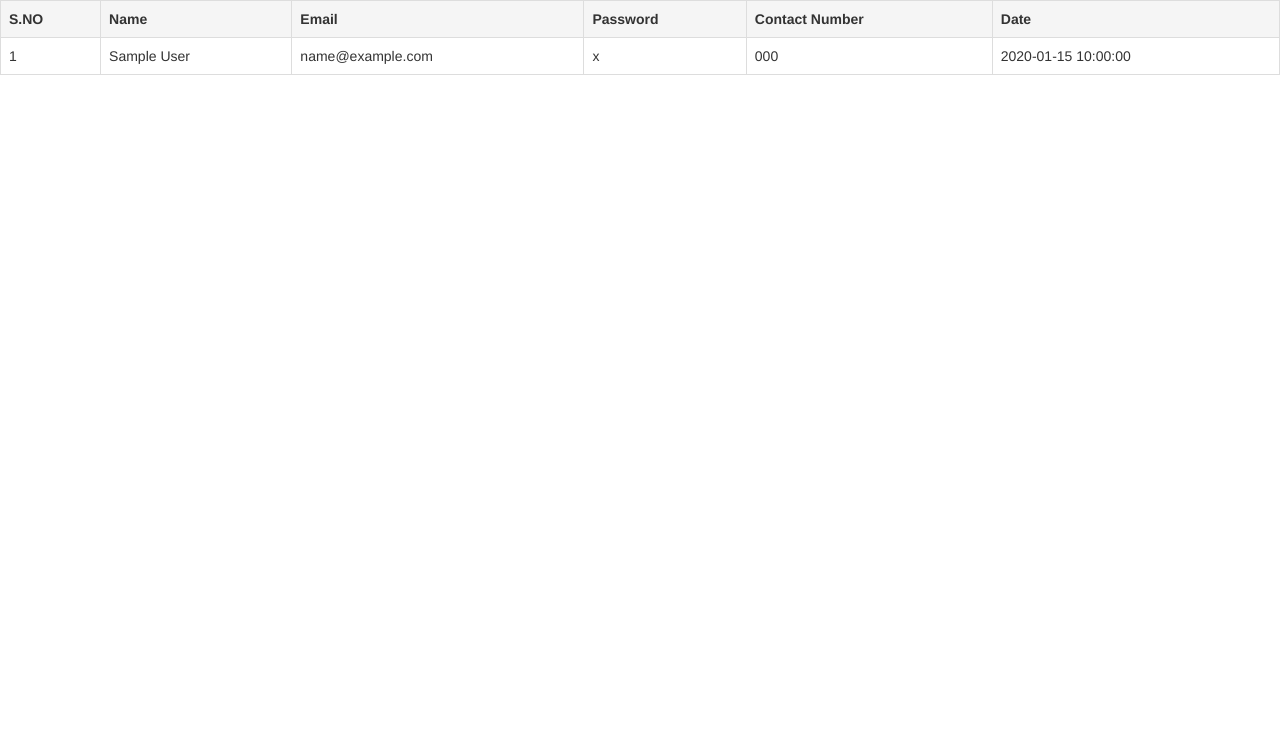
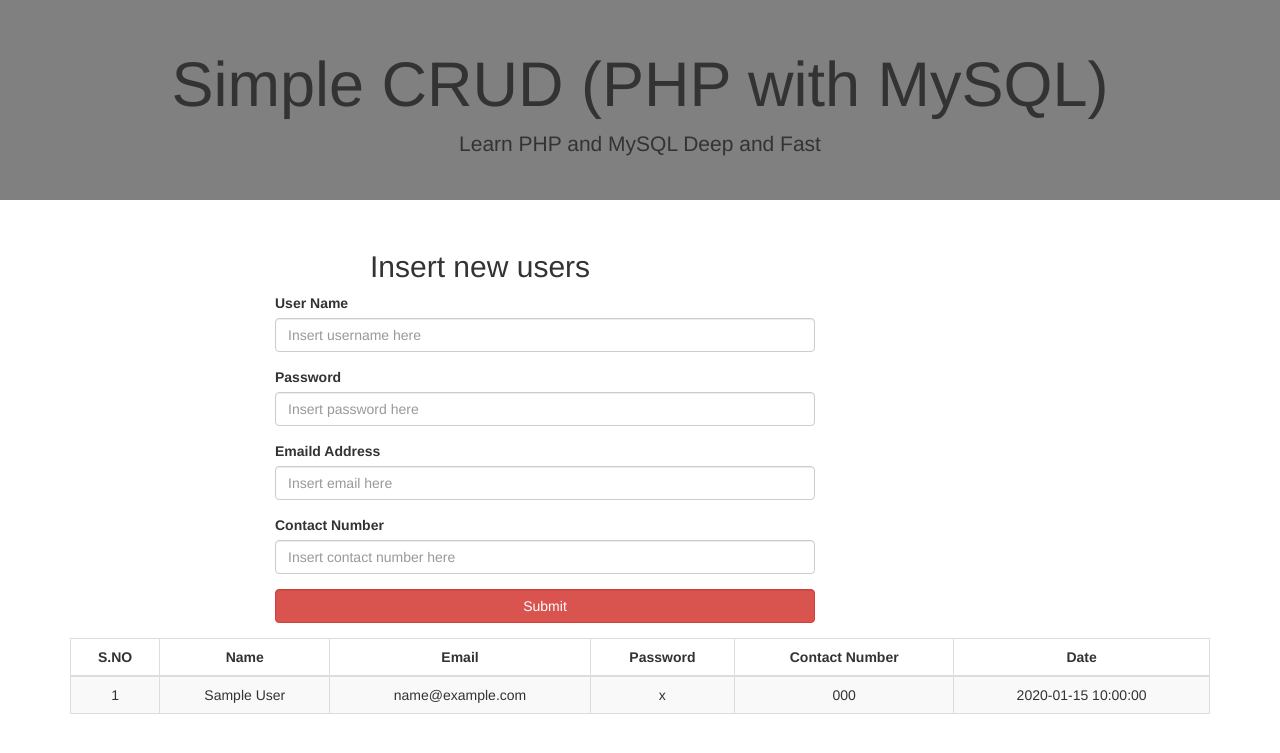
Before and after one commit to dastangoo/Skillshare_The_Complete_Web_Developer_Master_Class_Part6_PHP_And_MySQL, a PHP site: page / in a window 1280 px wide. Shown: the top 753 px of the page. Run offline with PHP 8.4, Linux system fonts and the light colour scheme; tables that the repository leaves empty or names only in its code hold one stand-in row (values such as "Sample post"); data that the repository does not hold is empty.

Commit message:
Creating Complete form and Appying Bootstrap for Inserting Data

```diff
--- a/index.php
+++ b/index.php
@@ -22,12 +22,52 @@
 
       });
     </script>
+    <style media="screen">
+      th, td {
+        text-align: center;
+      }
+      .jumbotron {
+        text-align: center;
+        background: grey;
+        height: 200px;
+        padding: 30px;
+      }
+    </style>
   </head>
   <body>
+    <div class="jumbotron">
+      <h1>Simple CRUD (PHP with MySQL)</h1>
+      <p>Learn PHP and MySQL Deep and Fast</p>
+    </div>
+
+    <div class="container">
+      <h2 class="col-md-offset-3 col-md-6">Insert new users</h2>
+      <form class="col-md-offset-2 col-md-6" method="post">
+        <div class="form-group">
+          <label for="username">User Name</label>
+          <input type="text" class="form-control" id="username" placeholder="Insert username here" name="username" required>
+        </div>
+        <div class="form-group">
+          <label for="username">Password</label>
+          <input type="password" class="form-control" id="password" placeholder="Insert password here" name="password" required>
+        </div>
+        <div class="form-group">
+          <label for="username">Emaild Address</label>
+          <input type="email" class="form-control" id="email" placeholder="Insert email here" name="email" required>
+        </div>
+        <div class="form-group">
+          <label for="username">Contact Number</label>
+          <input type="tel" class="form-control" id="tel" placeholder="Insert contact number here" name="tel">
+        </div>
+        <div class="form-group">
+          <input type="submit" id="submit" class="form-control btn btn-danger" name="submit">
+        </div>
+      </form>
       <?php
         $sql = "SELECT * FROM users";
         $run = mysqli_query($conn, $sql);
         echo "<table class='table table-bordered table-striped table-hover'>
+          <thead>
             <tr>
               <th>S.NO</th>
               <th>Name</th>
@@ -35,7 +75,9 @@
               <th>Password</th>
               <th>Contact Number</th>
               <th>Date</th>
-      </tr>";
+            </tr>
+          </thead>
+          <tbody>";
         while ($rows = mysqli_fetch_assoc($run)) {
           echo "
             <tr>
@@ -48,7 +90,29 @@
             </tr>
           ";
         }
-    echo "</table>";
+        echo "
+        </tbody>
+        </table>";
       ?>
+    </div>
   </body>
 </html>
+<?php
+  if (isset($_POST['submit'])) {
+    echo $username = mysqli_real_escape_string($conn, strip_tags($_POST['username']));
+    echo "<br>";
+    echo $password = mysqli_real_escape_string($conn, strip_tags($_POST['password']));
+    if (isset($_POST['tel'])) {
+      echo "<br>";
+      echo $tel = mysqli_real_escape_string($conn, strip_tags($_POST['tel']));
+    }
+    echo $email = mysqli_real_escape_string($conn, strip_tags($_POST['email']));
+    echo "<br>";
+  }
+
+  $date = date('Y-m-d');
+
+  // NOTE: Single quotation for columns is required
+  $ins_sql = "INSERT INTO users (name, email, password, contact_number, date) VALUES ('$username', '$email', '$password', '$tel', '$date')";
+  $run = mysqli_query($conn, $ins_sql);
+?>
```
Lines whose indentation alone changed are shown as unchanged.
